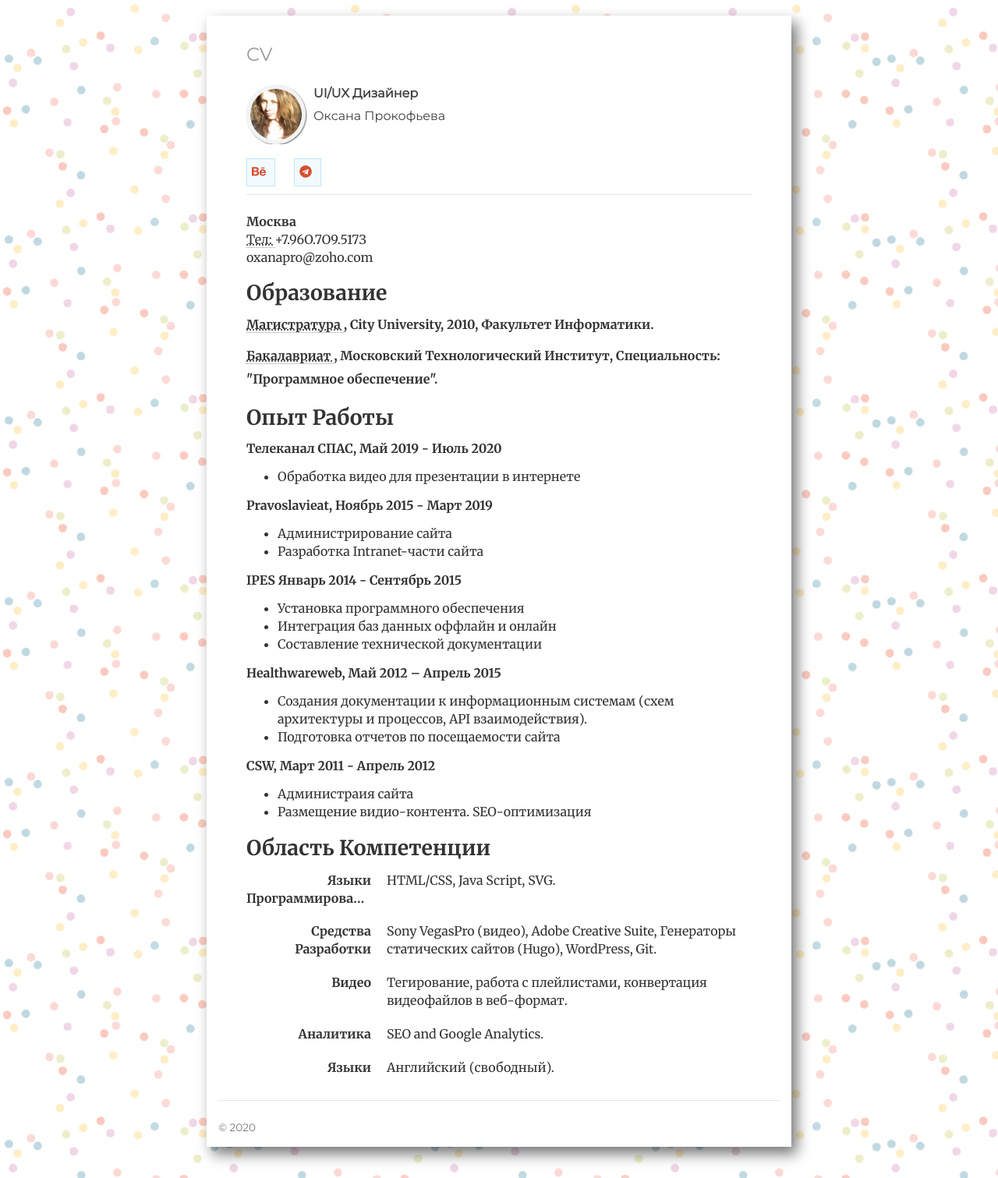
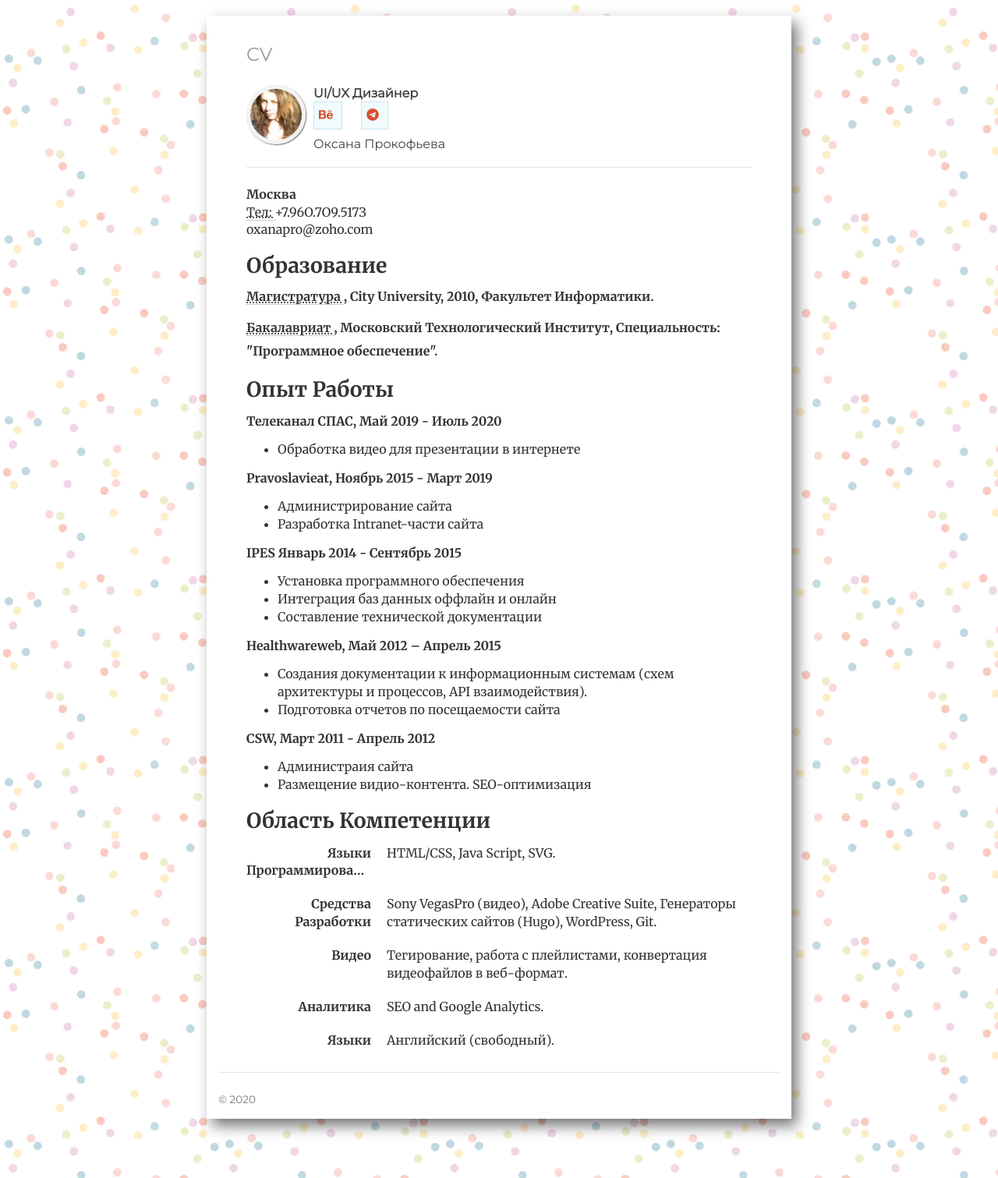
Before and after one commit to cvkp/cvkp.github.io, a Jekyll site: the page built from index.html, in a window 1280 px wide. Shown: the whole page at 78% size. Built offline with Jekyll 4.4.1, drawn with Linux system fonts in a browser that asks for light colours; nearby versions of some CDN libraries; the list of posts is cut into pages by our own code.

Commit message:
Update index.html

```diff
--- a/index.html
+++ b/index.html
@@ -29,6 +29,10 @@ ref: cv
     </div>
     <div class="mh-contributor__details">
         <strong class="mh-contributor__name">UI/UX Дизайнер </strong>
+	    <p class="cv-links">
+<a href="https://www.behance.net/xeni-xeni/"><i class="fa fa-behance" aria-hidden="true"></i></a>
+<a href="https://t.me/kseniapr"><i class="fa fa-telegram" aria-hidden="true"></i></a>
+</p>
         <p class="mh-contributor__role">Оксана Прoкофьeва</p>
     </div>
 
@@ -37,9 +41,7 @@ ref: cv
 </div>
 
 
-<p class="cv-links">
-<a href="https://www.behance.net/xeni-xeni/"><i class="fa fa-behance" aria-hidden="true"></i></a>
-<a href="https://t.me/kseniapr"><i class="fa fa-telegram" aria-hidden="true"></i></a>	</p>
+
 
 			</div>
 
```
